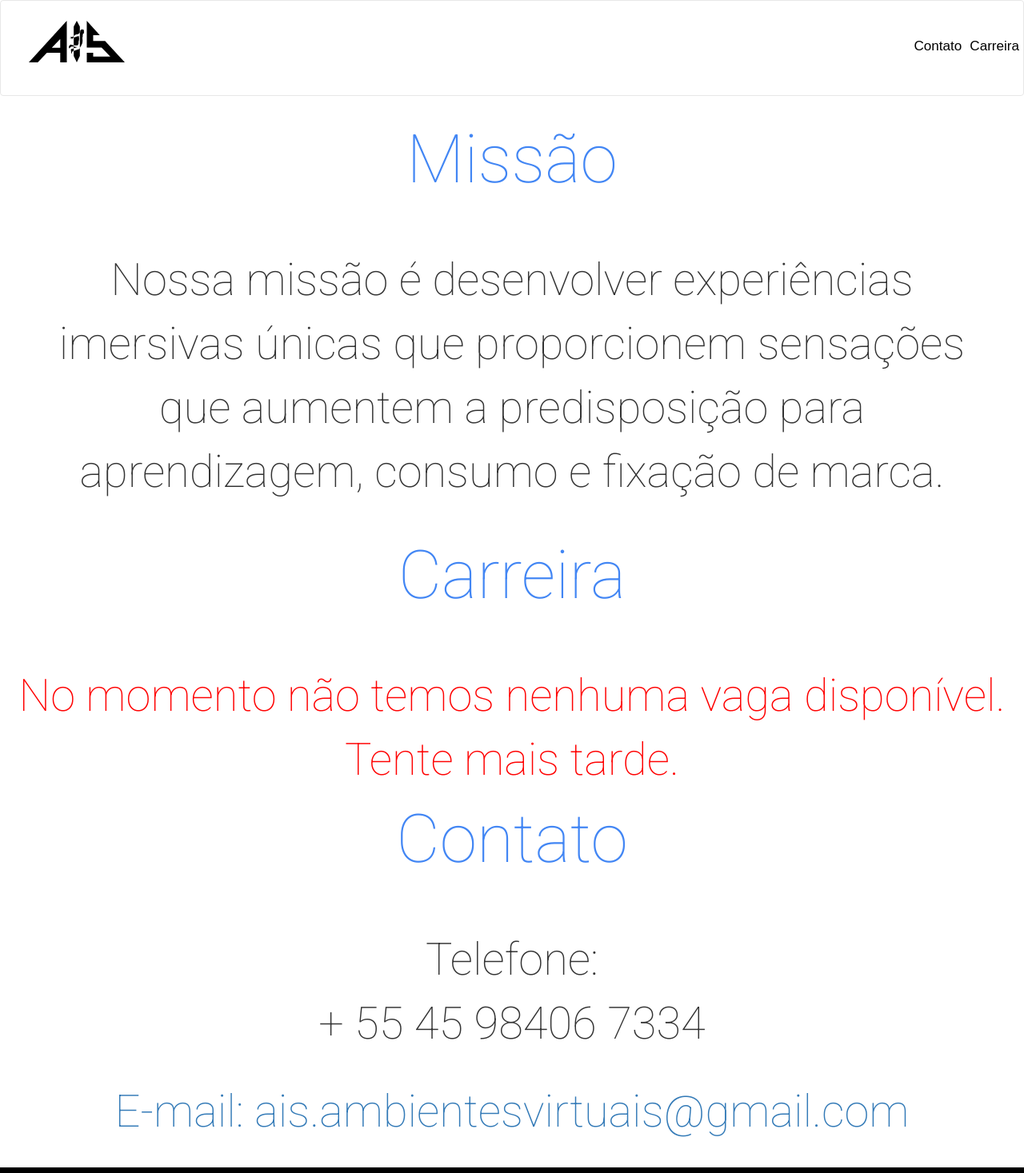
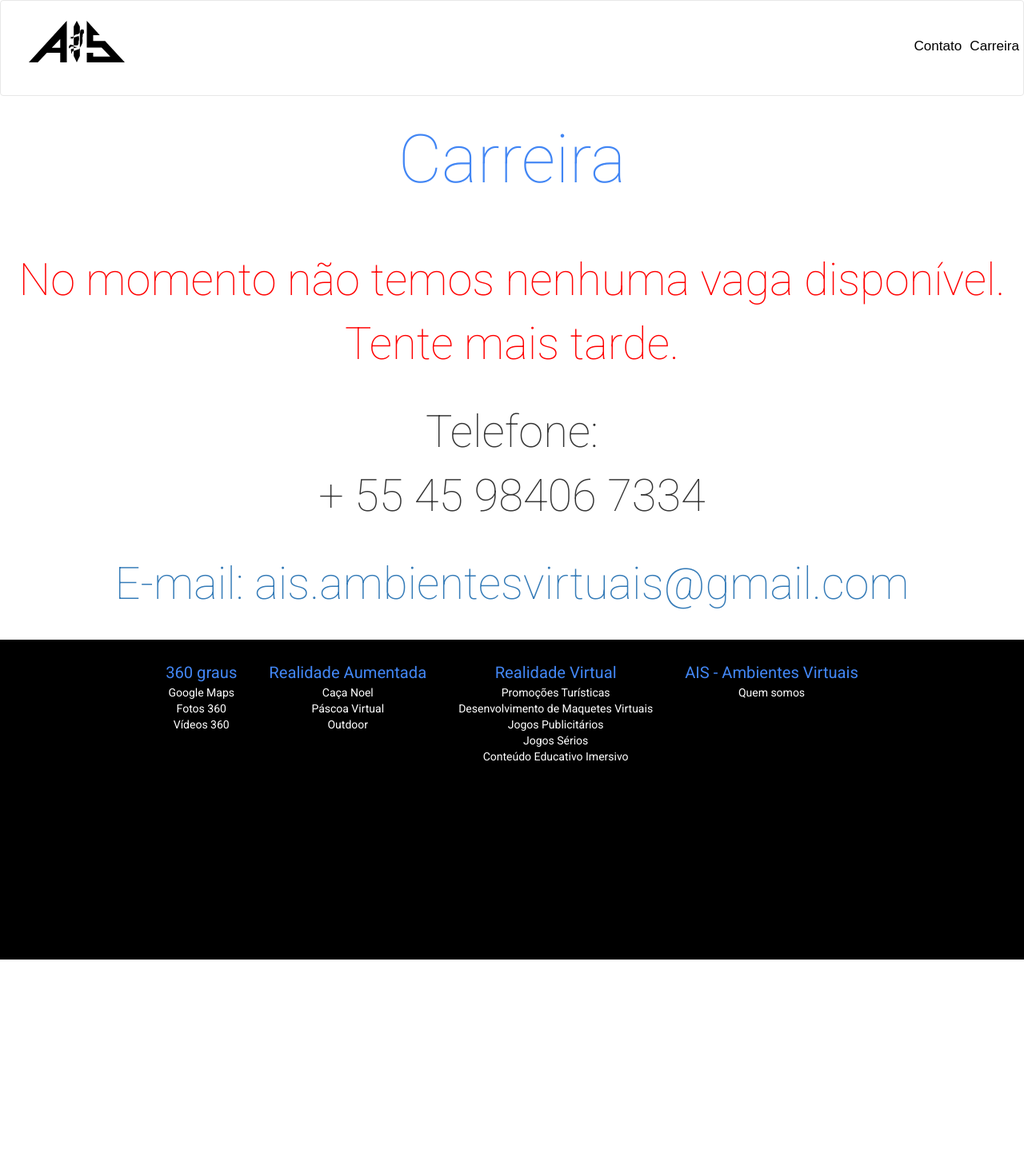
Before and after one commit to ais-opensource/portal, a React (Create React App) app: page /quem-somos in a window 1280 px wide. Shown: the top 1467 px of the page at 80% size. After the commit the page ends 1200 px from the top, so only its background shows below. Built offline with nearby package versions, Linux system fonts and the light colour scheme.

Commit message:
Add contact page

```diff
--- a/src/components/AIS/AIS.js
+++ b/src/components/AIS/AIS.js
@@ -14,22 +14,12 @@ export class AIS extends React.Component {
     return (
       <div>
         <div id="quem-somos">
-          <div className="missao">
-              <PageTitle title="Missão" />
-              <div className="missao-content">
-                Nossa missão é desenvolver experiências imersivas únicas que proporcionem sensações que aumentem a predisposição para aprendizagem, consumo e fixação de marca.
-              </div>
-          </div>
-          <div className="equipe">
-
-
-          </div>
           <div className="carreira" id="carreira">
             <PageTitle title="Carreira" />
             <Carreira />
           </div>
           <div id="contato">
-            <PageTitle title='Contato' />
+
             <div className="contato-content">
               Telefone: <br /> + 55 45 98406 7334
             </div>
```
Also changed, not shown: src/components/AIS/Contato/Contato.js (added, +19 -0 lines), src/components/AIS/Contato/Contato.css (added).
